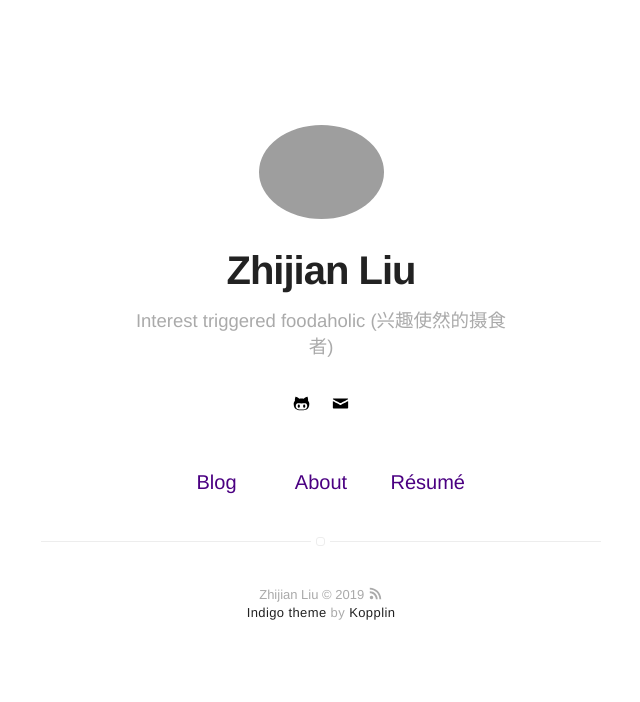
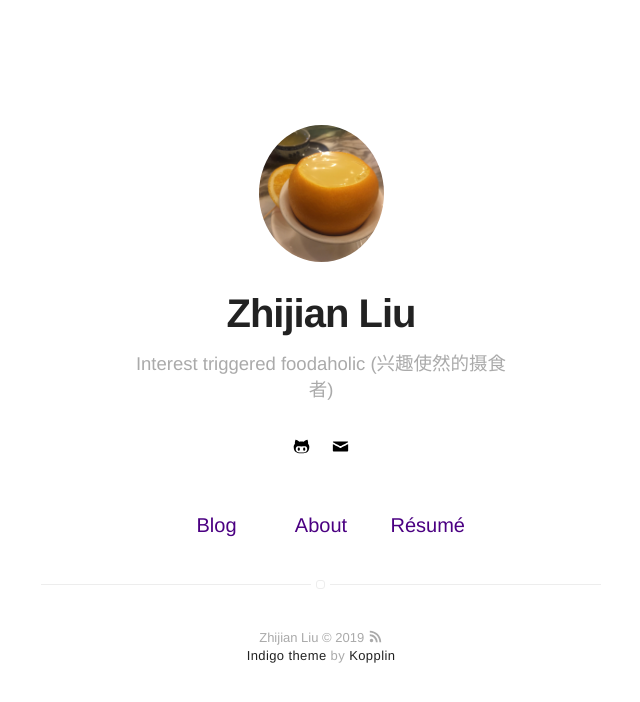
Before and after one commit to subaiwen/subaiwen.github.io, a Jekyll site: the page built from index.html, in a window 1280 px wide. Shown: the top 702 px of the page, without its empty margins (319-959 px from the left). Built offline with Jekyll 4.4.1, drawn with Linux system fonts in a browser that asks for light colours.

Commit message:
Update _config.yml

```diff
--- a/_config.yml
+++ b/_config.yml
@@ -8,7 +8,7 @@ description: A blog about technology and stuff related
 # if it's an external image, update below for true
 # better with square images
 external-image: false
-picture: assets/images/Orange_egg.JPG
+picture: assets/images/egg.jpg
 
 # If you want to include your resume, set to true
 # and specify source (external or local).
```
